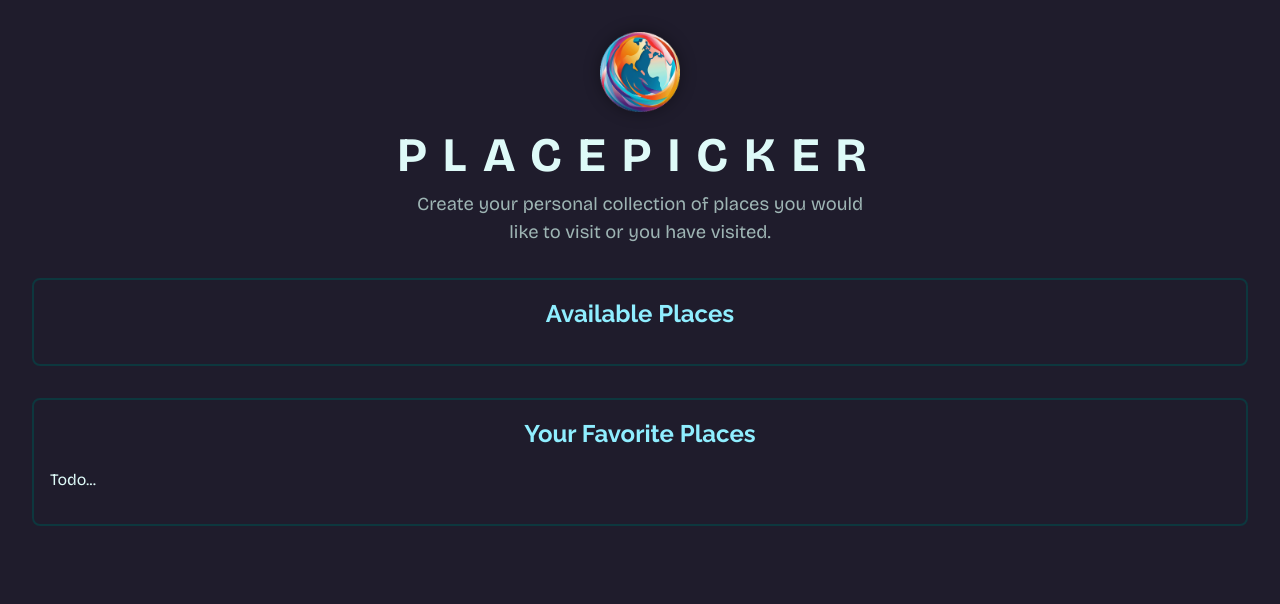
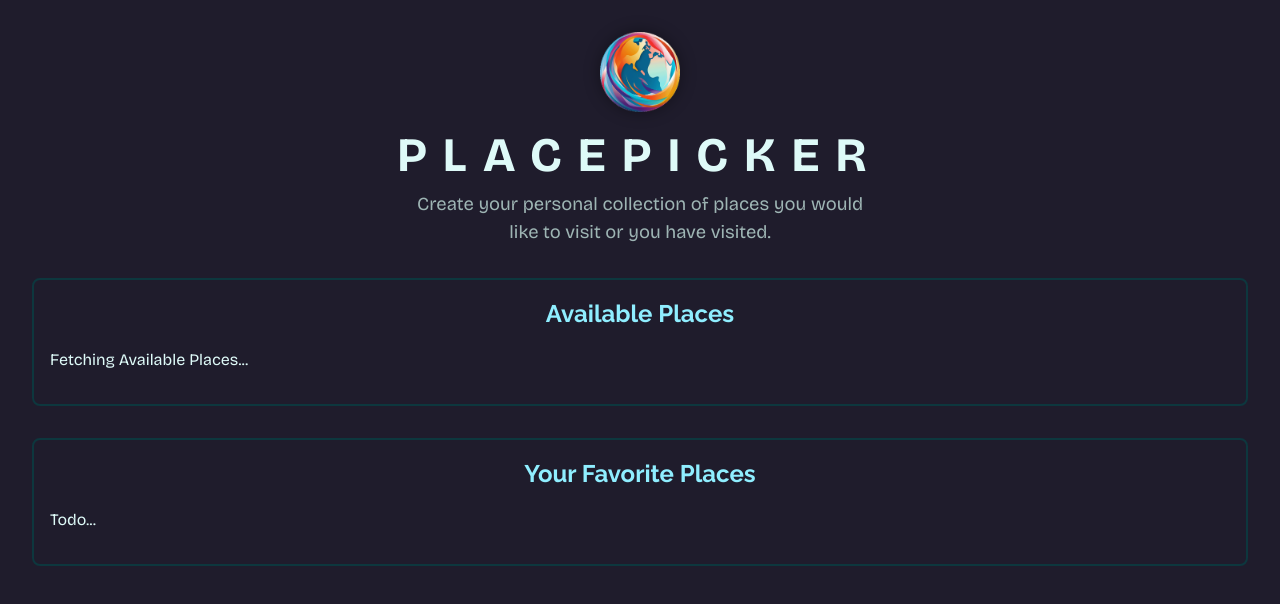
Before and after one commit to mitrasingh/angular-destinations, an Angular app: page / in a window 1280 px wide. Shown: the top 604 px of the page. Built offline with nearby package versions, Linux system fonts and the light colour scheme; no server answers.

Commit message:
update: add @if syntax for showing fallback text before data loads

```diff
--- a/src/app/places/available-places/available-places.component.html
+++ b/src/app/places/available-places/available-places.component.html
@@ -1,5 +1,7 @@
 <app-places-container title="Available Places">
-  @if (places()) {
+  @if (isFetching()) {
+  <p>Fetching Available Places...</p>
+  } @if (places()) {
   <app-places [places]="places()!" />
   } @else if (places()?.length === 0) {
   <p class="fallback-text">Unfortunately, no places could be found.</p>
```
